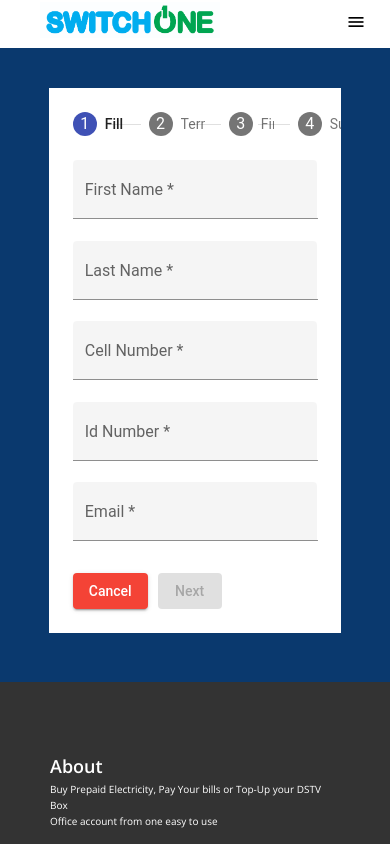
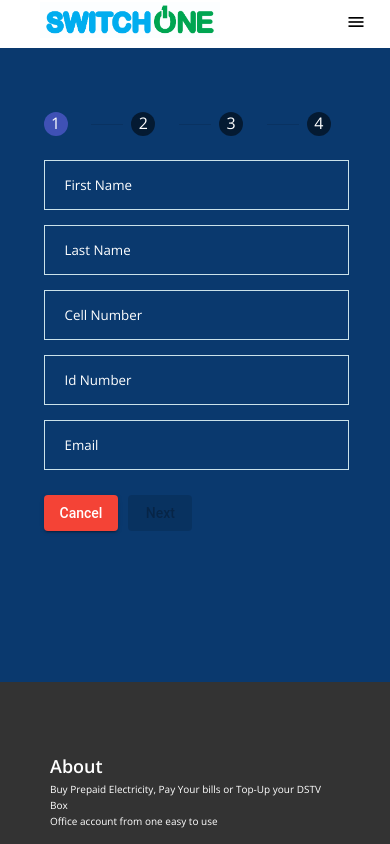
Before and after one commit to faridullah1/switchOne, an Angular app: page /register in a window 390 px wide. Shown: the top 844 px of the page. Built offline with nearby package versions, Linux system fonts and the light colour scheme.

Commit message:
registration form styling and mob responsive

```diff
--- a/src/app/components/login/login.component.html
+++ b/src/app/components/login/login.component.html
@@ -1,5 +1,5 @@
 <div class="login-form">
-	<form [formGroup]="theForm" class="form-group">
+	<form [formGroup]="theForm" class="form">
 		<h2>Sign In</h2>
 
 		<input class="form-control" placeholder="Phone Number" formControlName="phoneNumber">
--- a/src/app/components/login/login.component.scss
+++ b/src/app/components/login/login.component.scss
@@ -6,7 +6,7 @@
 
     justify-content: center;
 
-    .form-group {
+    .form {
         display: flex;
         justify-content: center;
         flex-direction: column;
--- a/src/app/components/register/register.component.html
+++ b/src/app/components/register/register.component.html
@@ -2,53 +2,47 @@
 	<mat-stepper class="stepper" [linear]="true" #stepper>
 		<mat-step [stepControl]="basicInfoForm">
 			<form [formGroup]="basicInfoForm" class="form">
-				<ng-template matStepLabel>Fill out your name</ng-template>
+				<ng-template matStepLabel class="stepper-label">Fill out your name</ng-template>
 
-				<mat-form-field appearance="fill">
-					<mat-label>First Name</mat-label>
-					<input matInput placeholder="Enter First Name" (keydown)="alphabetOnly($event)" formControlName="firstName" required>
-					<mat-error *ngIf="basicInfoForm.get('firstName')?.hasError('required')">
+				<div class="form-group">
+					<input class="form-control" (keydown)="alphabetOnly($event)" required placeholder="First Name" formControlName="firstName">
+					<mat-error *ngIf="basicInfoForm.get('firstName')?.hasError('required') && basicInfoForm.get('firstName')?.touched">
 						First Name is required
 					</mat-error>
-				</mat-form-field>
+				</div>
 
-				<mat-form-field appearance="fill">
-					<mat-label>Last Name</mat-label>
-					<input matInput placeholder="Enter Last Name" (keydown)="alphabetOnly($event)" formControlName="lastName" required>
-					<mat-error *ngIf="basicInfoForm.get('lastName')?.hasError('required')">
+				<div class="form-group">
+					<input class="form-control" (keydown)="alphabetOnly($event)" required placeholder="Last Name" formControlName="lastName">
+					<mat-error *ngIf="basicInfoForm.get('lastName')?.hasError('required') && basicInfoForm.get('lastName')?.touched">
 						Last Name is required
 					</mat-error>
-				</mat-form-field>
+				</div>
 
-				<mat-form-field appearance="fill">
-					<mat-label>Cell Number</mat-label>
-					<input matInput placeholder="Enter Cell Number" (keydown)="numericOnly($event)" formControlName="cellNumber" required>
-
-					<mat-error *ngIf="basicInfoForm.get('cellNumber')?.invalid">
+				<div class="form-group">
+					<input class="form-control" (keydown)="numericOnly($event)" required placeholder="Cell Number" formControlName="cellNumber">
+					<mat-error *ngIf="basicInfoForm.get('cellNumber')?.invalid && basicInfoForm.get('cellNumber')?.touched">
 						<div *ngIf="basicInfoForm.get('cellNumber')?.hasError('required')">Cell Number is required</div>
 						<div *ngIf="basicInfoForm.get('cellNumber')?.hasError('minlength')">Cell Number must be minimum 10 digits</div>
 						<div *ngIf="basicInfoForm.get('cellNumber')?.hasError('maxlength')">Cell Number must be maximum 10 digits</div>
 					</mat-error>
-				</mat-form-field>
+				</div>
 
-				<mat-form-field appearance="fill">
-					<mat-label>Id Number</mat-label>
-					<input matInput placeholder="Enter Id Number" (keydown)="numericOnly($event)" formControlName="idNumber" required>
-					<mat-error *ngIf="basicInfoForm.get('idNumber')?.invalid">
+				<div class="form-group">
+					<input class="form-control" (keydown)="numericOnly($event)" placeholder="Id Number" formControlName="idNumber" required>
+					<mat-error *ngIf="basicInfoForm.get('idNumber')?.invalid && basicInfoForm.get('idNumber')?.touched">
 						<div *ngIf="basicInfoForm.get('idNumber')?.hasError('required')">Id Numer is required</div>
 						<div *ngIf="basicInfoForm.get('idNumber')?.hasError('minlength')">Id Numer must be minimum 13 digits</div>
 						<div *ngIf="basicInfoForm.get('idNumber')?.hasError('maxlength')">Id Numer must be maximum 13 digits</div>
 					</mat-error>
-				</mat-form-field>
+				</div>
 
-				<mat-form-field appearance="fill">
-					<mat-label>Email</mat-label>
-					<input matInput type="email" placeholder="Enter Email" formControlName="email" required>
-					<mat-error *ngIf="basicInfoForm.get('email')?.invalid">
+				<div class="form-group">
+					<input class="form-control" type="email" placeholder="Email" formControlName="email" required>
+					<mat-error *ngIf="basicInfoForm.get('email')?.invalid && basicInfoForm.get('email')?.touched">
 						<div *ngIf="basicInfoForm.get('email')?.hasError('required')">Email is required</div>
 						<div *ngIf="basicInfoForm.get('email')?.hasError('email')">Email is invalid</div>
 					</mat-error>
-				</mat-form-field>
+				</div>
 
 				<div class="mt-3">
 					<button mat-raised-button class="mr-3" color="warn" routerLink="/">Cancel</button>
@@ -78,31 +72,28 @@
 
 		<mat-step [stepControl]="credentialsForm" label="Final Details">
 			<form [formGroup]="credentialsForm" class="form">
-				<mat-form-field appearance="fill">
-					<mat-label>User Name</mat-label>
-					<input matInput placeholder="Enter Username" formControlName="userName" required>
-					<mat-error *ngIf="credentialsForm.get('userName')?.hasError('required')">
+
+				<div class="form-group">
+					<input class="form-control" placeholder="Username" formControlName="userName" required>
+					<mat-error *ngIf="credentialsForm.get('userName')?.hasError('required') && credentialsForm.get('userName')?.touched">
 						Username is required
 					</mat-error>
-				</mat-form-field>
+				</div>
 
-				<mat-form-field appearance="fill">
-					<mat-label>Password</mat-label>
-					<input matInput type="password" placeholder="Enter Password" formControlName="password" required>
-					<mat-error *ngIf="credentialsForm.get('password')?.hasError('required')">
+				<div class="form-group">
+					<input class="form-control" type="password" placeholder="Password" formControlName="password" required>
+					<mat-error *ngIf="credentialsForm.get('password')?.hasError('required') && credentialsForm.get('password')?.touched">
 						Password is required
 					</mat-error>
-				</mat-form-field>
+				</div>
 
-				<mat-form-field appearance="fill">
-					<mat-label>Repeat Password</mat-label>
-					<input matInput type="password" placeholder="Enter Repeat Password" formControlName="confirmPassword" required>
-
-					<mat-error *ngIf="credentialsForm.get('confirmPassword')?.invalid">
+				<div class="form-group">
+					<input class="form-control" type="password" placeholder="Repeat Password" formControlName="confirmPassword" required>
+					<mat-error *ngIf="credentialsForm.get('confirmPassword')?.hasError('required') && credentialsForm.get('confirmPassword')?.touched">
 						<div *ngIf="credentialsForm.get('confirmPassword')?.hasError('required')">Repeat Password is required</div>
 						<div *ngIf="credentialsForm.get('confirmPassword')?.hasError('confirmedValidator')">Repeat Password must match with password</div>
 					</mat-error>
-				</mat-form-field>
+				</div>
 			</form>
 
 			<div class="mt-3">
--- a/src/app/components/register/register.component.scss
+++ b/src/app/components/register/register.component.scss
@@ -9,6 +9,9 @@
 	.stepper {
 		width: 50%;
 		height: 100%;
+		background: none;
+		color: #fff;
+		font-family: 'Open Sans', sans-serif;
 
 		@media only screen and (max-width: 1280px) {
 			width: 65%;
@@ -17,11 +20,50 @@
 		@media only screen and (max-width: 1100px) {
 			width: 75%;
 		}
+
+		@media only screen and (max-width: 450px) {
+			width: 90%;
+		}
 	}
 
 	.form {
 		display: flex;
 		flex-direction: column;
+
+		.form-group {
+			width: 100%;
+
+			&:not(:last-child) {
+				margin-bottom: 1.5rem;
+			}
+
+			input {
+				width: calc(100% - 4rem);
+				padding: 1.5rem 2rem;
+				background: none;
+				outline: none;
+				color: #fff;
+				border: 1px solid #cbe2ea;
+				font-family: 'Open Sans', sans-serif;
+
+				&::placeholder {
+					color: #fff;
+				}
+			}
+		}
+	}
+
+	::ng-deep .mat-step-text-label {
+		color: #fff !important;
+		font-family: 'Open Sans';
+
+		@media screen and (max-width: 500px) {
+			display: none;
+		}
+	}
+
+	::ng-deep .mat-checkbox-frame {
+		border-color: #fff;
 	}
 
 	h2 {
@@ -33,16 +75,9 @@
 	.conditions {
 		margin-bottom: 2rem;
 	}
-}
 
-@media only screen and (max-width: 667px) {
-
-	.footer{
-	 	margin-top: -80rem;
-	}
-
-	.mat-horizontal-content-container {
-		overflow: hidden;
-		width: 100%;
+	mat-error {
+		font-size: 1.2rem;
+		margin-top: 0.4rem;
 	}
 }
```
